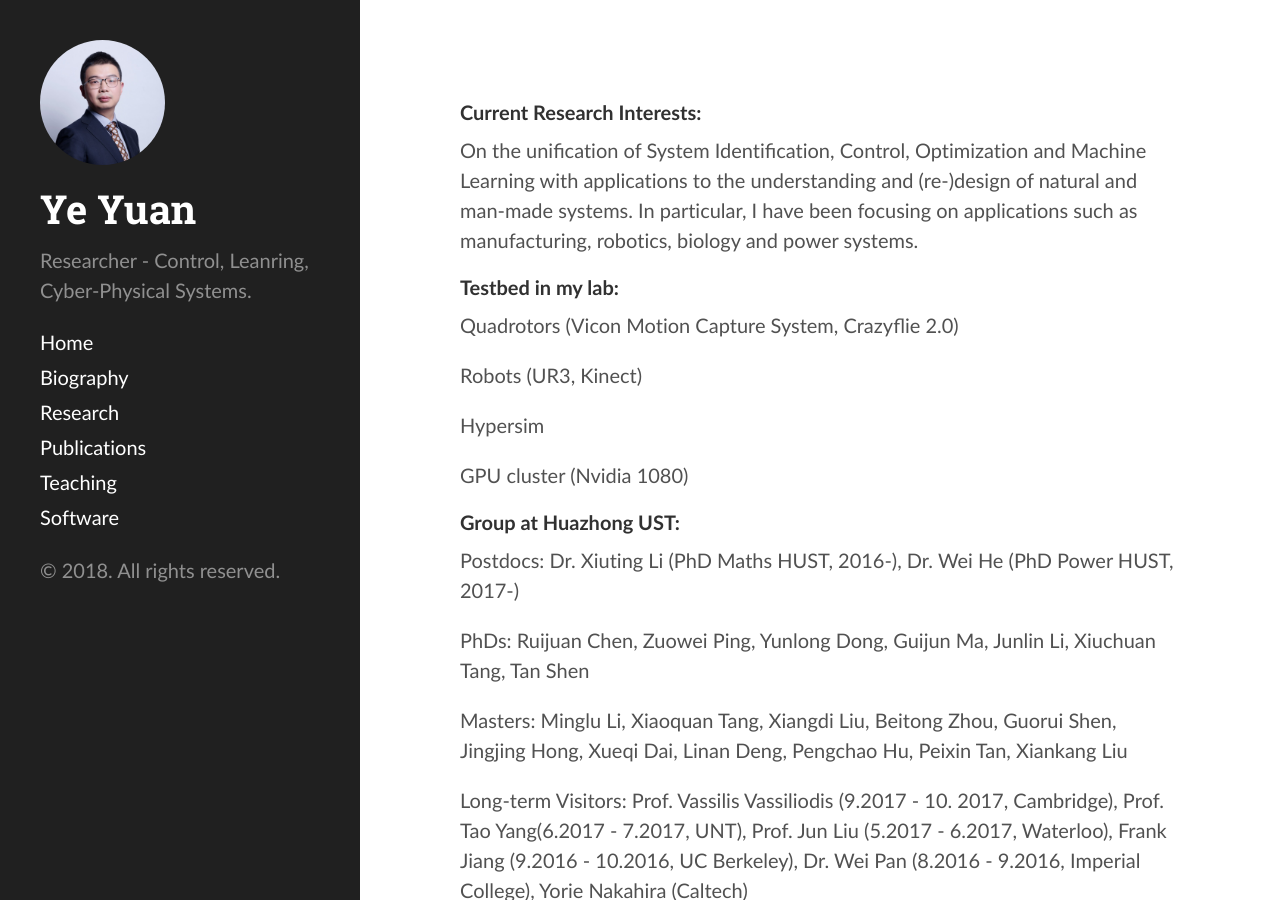
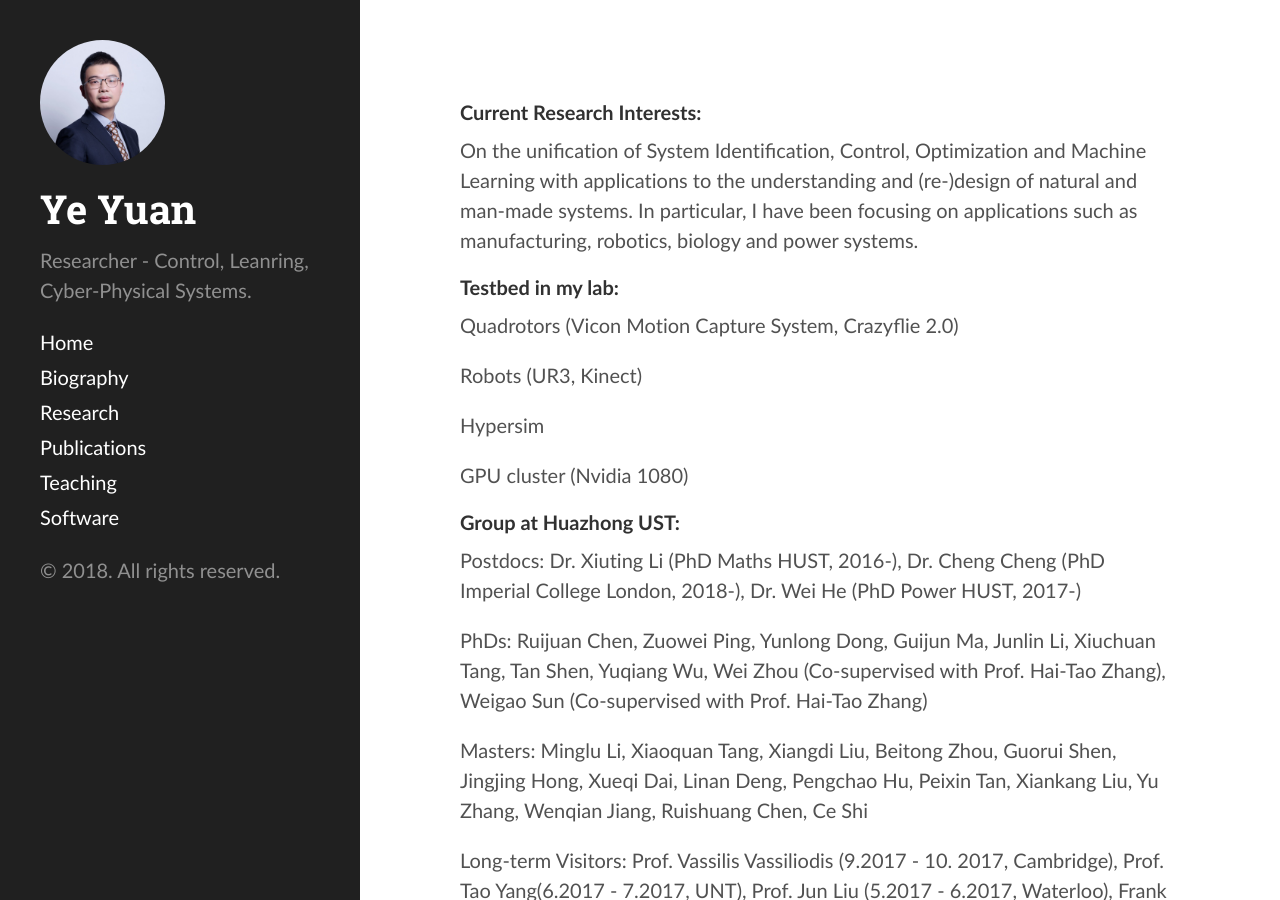
Before and after one commit to yy311/yy311.github.io, a Jekyll site: the page built from research.md, in a window 1280 px wide and 900 px high. Built offline with Jekyll 4.4.1, drawn with Linux system fonts in a browser that asks for light colours.

Commit message:
Update research.md

```diff
--- a/research.md
+++ b/research.md
@@ -19,11 +19,11 @@ GPU cluster (Nvidia 1080)
 
 #### Group at Huazhong UST:
 
-Postdocs: Dr. Xiuting Li (PhD Maths HUST, 2016-), Dr. Wei He (PhD Power HUST, 2017-)
+Postdocs: Dr. Xiuting Li (PhD Maths HUST, 2016-), Dr. Cheng Cheng (PhD Imperial College London, 2018-),  Dr. Wei He (PhD Power HUST, 2017-)
 
-PhDs: Ruijuan Chen, Zuowei Ping, Yunlong Dong, Guijun Ma, Junlin Li, Xiuchuan Tang, Tan Shen
+PhDs: Ruijuan Chen, Zuowei Ping, Yunlong Dong, Guijun Ma, Junlin Li, Xiuchuan Tang, Tan Shen, Yuqiang Wu, Wei Zhou (Co-supervised with  Prof. Hai-Tao Zhang), Weigao Sun (Co-supervised with Prof. Hai-Tao Zhang)
 
-Masters: Minglu Li, Xiaoquan Tang, Xiangdi Liu, Beitong Zhou, Guorui Shen, Jingjing Hong, Xueqi Dai, Linan Deng, Pengchao Hu, Peixin Tan, Xiankang Liu
+Masters: Minglu Li, Xiaoquan Tang, Xiangdi Liu, Beitong Zhou, Guorui Shen, Jingjing Hong, Xueqi Dai, Linan Deng, Pengchao Hu, Peixin Tan, Xiankang Liu, Yu Zhang, Wenqian Jiang, Ruishuang Chen, Ce Shi
 
 Long-term Visitors: Prof. Vassilis Vassiliodis (9.2017 - 10. 2017, Cambridge), Prof. Tao Yang(6.2017 - 7.2017, UNT), Prof. Jun Liu (5.2017 - 6.2017, Waterloo), Frank Jiang (9.2016 - 10.2016, UC Berkeley), Dr. Wei Pan (8.2016 - 9.2016, Imperial College), Yorie Nakahira (Caltech)
 
```
